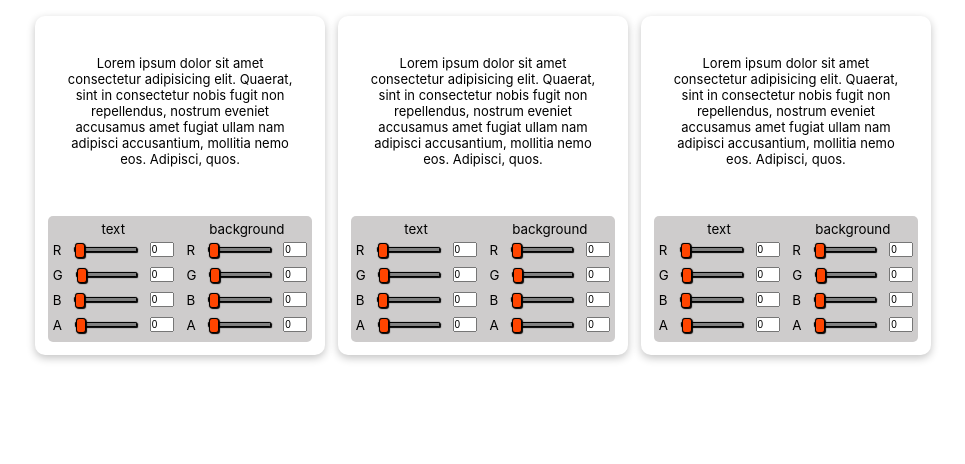
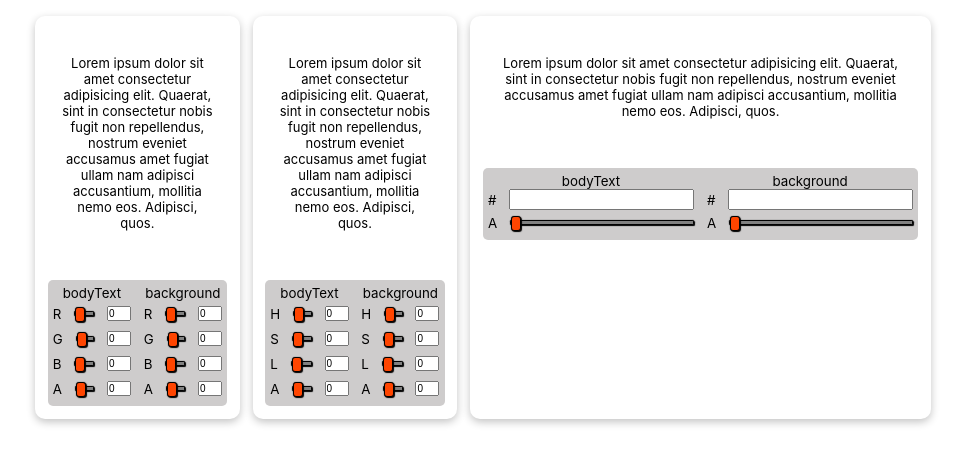
Before and after one commit to bart-1/css-stylizer, a React (Vite) app: page / in a window 1280 px wide. Shown: the top 464 px of the page, without its empty margins (157-1122 px from the left). Built offline with nearby package versions, Linux system fonts and the light colour scheme.

Commit message:
feat: array of objects as setup
Number of samples, color mode, target element to change
depends on array of objects in App component.

```diff
--- a/src/App.tsx
+++ b/src/App.tsx
@@ -1,16 +1,22 @@
-import react, { useEffect, useState } from "react";
+import { useEffect, useState } from "react";
 import "./styles/App.css";
 import ControlPanel from "./ControlPanel";
 import Sample from "./Sample";
+import { ColorDataType } from "./ColorController";
 
-const numberOfSamples = [1, 2, 3];
-
+type Targets = 'bodyText' | 'background' | 'windowBackground' | 'windowTitle' | 'windowHeaderBackground' | 'windowText';
+type SamplesSetup = { id: number, targets: Targets[], colorModel: ColorDataType };
 
 export interface CssDataSet {
   id: string;
   colorTxt: string;
   colorBg: string;
 }
+const samplesSetup: SamplesSetup[] = [
+  { id: 1, targets: ["bodyText", "background"], colorModel: "rgba" },
+  { id: 2, targets: ["bodyText", "background"], colorModel: "hsla" },
+  { id: 3, targets: ["bodyText", "background"], colorModel: "hexa" },
+];
 
 function App() {
   const [cssDataSet, setCssDataSet] = useState<CssDataSet[]>([
@@ -21,14 +27,16 @@ function App() {
     },
   ]);
 
-  const samplesSet = numberOfSamples.map((sample, index) => (
-    <div className="sample-set" key={sample}>
+  const samplesSet = samplesSetup.map((sample) => (
+    <div className="sample-set" key={sample.id}>
       <Sample sampleID={`sample${sample}`} />
       <ControlPanel
-        sampleName={`sample${sample}`}
+        sampleName={`sample${sample.id}`}
         exportData={(data) =>
           setCssDataSet((prevState) => prevState.concat(data))
         }
+        colorModel={sample.colorModel}
+        targets={sample.targets}
       />
     </div>
   ));
--- a/src/ColorController.tsx
+++ b/src/ColorController.tsx
@@ -113,17 +113,27 @@ const ColorController = ({
     <>
       <div className="color-controller">
         <div className="color-controller-title">{name}</div>
-        {colorDataType === "rgba" && inputGenerator("rgba")}
+        {colorDataType === "rgba" && (
+          <>
+            {inputGenerator("rgba")}
+          </>
+        )}
 
-        {colorDataType === "hsla" && inputGenerator("hsla")}
+        {colorDataType === "hsla" && (
+          <>
+            {inputGenerator("hsla")}
+          </>
+        )}
 
-        {colorDataType === "hexa" && (
-          <>
+      {colorDataType === "hexa" && (
+        <>
             <label htmlFor="hex">
-              HEX
+              #
               <input
                 type="text"
                 name="hex"
+                minLength={6}
+                maxLength={6}
                 onChange={(e) => handleInput(e)}
                 value={hex}
               />
@@ -139,8 +149,8 @@ const ColorController = ({
                 value={a}
               />
             </label>
-          </>
-        )}
+        </>
+      )}
       </div>
     </>
   );
--- a/src/ControlPanel.tsx
+++ b/src/ControlPanel.tsx
@@ -1,37 +1,40 @@
-import {useEffect, useState} from 'react';
-import { CssDataSet } from './App';
-import ColorController, {ColorDataType} from './ColorController';
-import './styles/ControlPanel.css';
+import { useEffect, useState } from "react";
+import { CssDataSet } from "./App";
+import ColorController, { ColorDataType } from "./ColorController";
+import "./styles/ControlPanel.css";
 
 interface ControlPanelProps {
   sampleName: string;
   exportData: (data: CssDataSet) => void;
+  colorModel: ColorDataType;
+  targets: string[];
 }
 
-const ControlPanel = ({ sampleName, exportData }: ControlPanelProps) => {
-    const [textColor, setTextColor] = useState('');
-    const [bgColor, setBgColor] = useState('');
+const ControlPanel = ({
+  sampleName,
+  exportData,
+  colorModel,
+  targets,
+}: ControlPanelProps) => {
+  const [textColor, setTextColor] = useState("");
+  const [bgColor, setBgColor] = useState("");
 
-    useEffect( () => {
-         exportData({id: sampleName , colorTxt: textColor, colorBg: bgColor})
-    }, [] );
+  useEffect(() => {
+    exportData({ id: sampleName, colorTxt: textColor, colorBg: bgColor });
+  }, []);
+
+  const colorsControllers = targets.map((target) => (
+      <ColorController
+        name={target}
+        inputColor={""}
+        outputColor={(color) => setTextColor(color)}
+        colorDataType={colorModel}
+      />
+  ));
 
   return (
     <>
-            <div className="control-panel">
-              <ColorController
-                name="text"
-                inputColor={""}
-                outputColor={(color) => setTextColor(color)}
-                colorDataType={'rgba'}
-              />
-              <ColorController
-                name="background"
-                inputColor={""}
-                outputColor={(color) => setBgColor(color)}
-                colorDataType={'rgba'}
-              />
-            </div>
+      <div className="control-panel">{colorsControllers}</div>
     </>
   );
 };
```
Lines whose indentation alone changed are shown as unchanged.
